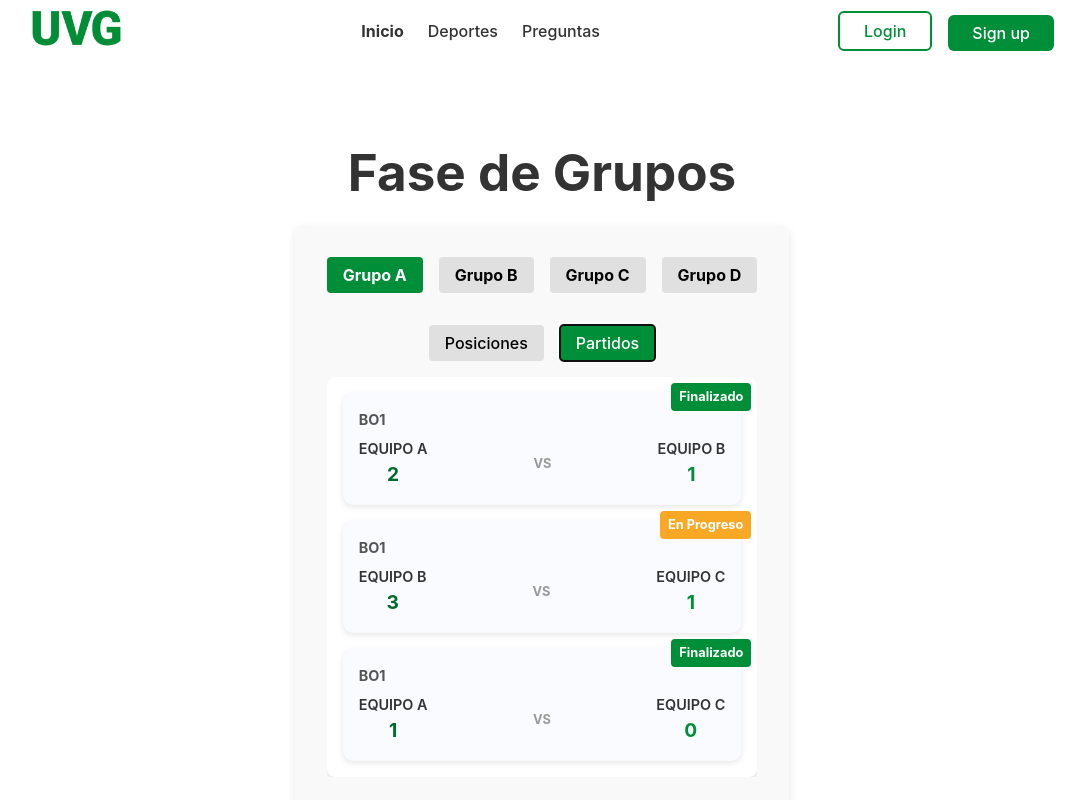
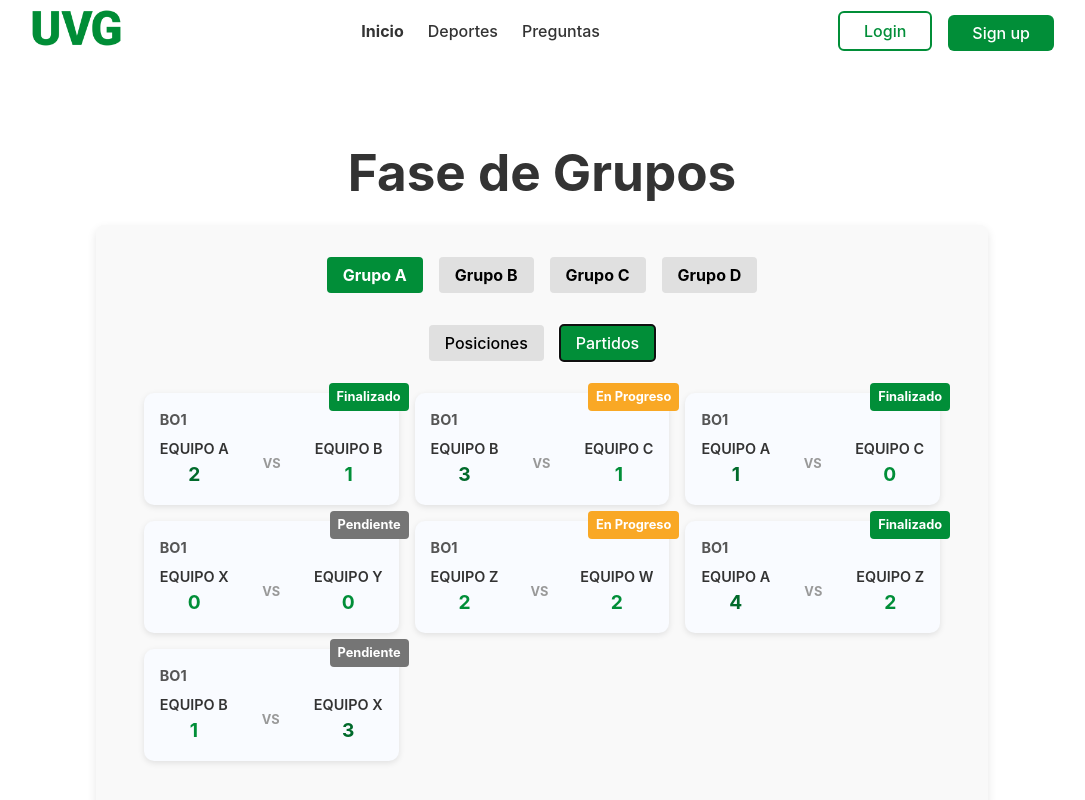
Before and after one commit to Andyfer004/Proyecto_UVG_Deportes, a React (Vite) app: page /futbol in a window 1280 px wide. Both pictures are taken after a click on the button "Partidos". Shown: the top 800 px of the page, without its empty margins (98-1183 px from the left). Built offline with nearby package versions, Linux system fonts and the light colour scheme.

Commit message:
Match terminados, brackets inciados

```diff
--- a/package.json
+++ b/package.json
@@ -11,6 +11,7 @@
     "preview": "vite preview"
   },
   "dependencies": {
+    "@g-loot/react-tournament-brackets": "^1.0.31-rc",
     "lucide-react": "^0.469.0",
     "react": "^18.3.1",
     "react-dom": "^18.3.1",
--- /dev/null
+++ b/src/components/Brackets.css
@@ -0,0 +1,75 @@
+.bracket-container {
+    display: flex;
+    gap: 2rem;
+    justify-content: center;
+    padding: 2rem;
+  }
+
+  .round {
+    display: flex;
+    flex-direction: column;
+    gap: 1.5rem;
+    position: relative;
+  }
+
+  .match {
+    background-color: #f9f9f9;
+    border: 1px solid #ddd;
+    border-radius: 8px;
+    padding: 1rem;
+    text-align: center;
+    width: 200px;
+    position: relative;
+  }
+
+  .team {
+    display: flex;
+    justify-content: space-between;
+    align-items: center;
+    padding: 0.5rem 0;
+  }
+
+  .team.winner {
+    font-weight: bold;
+    color: #018e38; /* Destacar al ganador */
+  }
+
+  .score {
+    background-color: #e0e0e0;
+    padding: 0.2rem 0.5rem;
+    border-radius: 4px;
+    font-size: 0.9rem;
+  }
+
+  .match::before,
+  .match::after {
+    content: "";
+    position: absolute;
+    width: 20px;
+    height: 1px;
+    background-color: #ddd;
+  }
+
+  .match::before {
+    left: -20px;
+    top: 50%;
+    transform: translateY(-50%);
+  }
+
+  .match::after {
+    right: -20px;
+    top: 50%;
+    transform: translateY(-50%);
+  }
+
+  /* Línea vertical que conecta los partidos */
+  .round .match:not(:last-child)::after {
+    content: "";
+    position: absolute;
+    width: 1px;
+    height: calc(100% + 1.5rem);
+    background-color: #ddd;
+    top: 50%;
+    left: calc(100% + 20px);
+    transform: translateY(-50%);
+  }
--- /dev/null
+++ b/src/components/Brackets.tsx
@@ -0,0 +1,79 @@
+import React from "react";
+import { Bracket, RoundProps } from "@g-loot/react-tournament-brackets";
+
+function TournamentBracket() {
+  // Datos del bracket
+  const rounds: RoundProps[] = [
+    {
+      title: "Quarter Finals",
+      seeds: [
+        {
+          id: 1,
+          teams: [
+            { id: 1, name: "Equipo A" },
+            { id: 2, name: "Equipo B" },
+          ],
+          scores: [
+            { score: 3, teamId: 1 },
+            { score: 1, teamId: 2 },
+          ],
+          date: new Date().toString(),
+        },
+        {
+          id: 2,
+          teams: [
+            { id: 3, name: "Equipo C" },
+            { id: 4, name: "Equipo D" },
+          ],
+          scores: [
+            { score: 2, teamId: 3 },
+            { score: 4, teamId: 4 },
+          ],
+          date: new Date().toString(),
+        },
+      ],
+    },
+    {
+      title: "Semi Finals",
+      seeds: [
+        {
+          id: 3,
+          teams: [
+            { id: 1, name: "Equipo A" },
+            { id: 4, name: "Equipo D" },
+          ],
+          scores: [
+            { score: 3, teamId: 1 },
+            { score: 2, teamId: 4 },
+          ],
+          date: new Date().toString(),
+        },
+      ],
+    },
+    {
+      title: "Final",
+      seeds: [
+        {
+          id: 4,
+          teams: [
+            { id: 1, name: "Equipo A" },
+            { id: null, name: "Por decidir" },
+          ],
+          scores: [
+            { score: 0, teamId: 1 },
+            { score: 0, teamId: null },
+          ],
+          date: new Date().toString(),
+        },
+      ],
+    },
+  ];
+
+  return (
+    <div style={{ padding: "20px" }}>
+      <Bracket rounds={rounds} />
+    </div>
+  );
+}
+
+export default TournamentBracket;
--- a/src/components/GroupTable.css
+++ b/src/components/GroupTable.css
@@ -221,3 +221,15 @@ button {
 button:hover {
   background-color: #016a2b; /* Verde más oscuro */
 }
+
+.matches-container {
+  display: flex;
+  overflow-x: auto; /* Scroll horizontal */
+  padding: 1rem;
+}
+
+.matches-grid {
+  display: grid;
+  grid-template-columns: repeat(3, 1fr); /* 3 columnas */
+  gap: 1rem;
+}
--- a/src/components/GroupTable.tsx
+++ b/src/components/GroupTable.tsx
@@ -38,17 +38,16 @@ function GroupStage() {
       { team1: "Equipo A", team2: "Equipo B", score1: 2, score2: 1, status: "Finalizado", location: "Estadio 1" },
       { team1: "Equipo B", team2: "Equipo C", score1: 3, score2: 1, status: "En progreso", location: "Estadio 2" },
       { team1: "Equipo A", team2: "Equipo C", score1: 1, score2: 0, status: "Finalizado", location: "Estadio 3" },
+      { team1: "Equipo X", team2: "Equipo Y", score1: 0, score2: 0, status: "Pendiente", location: "Estadio 4" },
+      { team1: "Equipo Z", team2: "Equipo W", score1: 2, score2: 2, status: "En progreso", location: "Estadio 5" },
+      { team1: "Equipo A", team2: "Equipo Z", score1: 4, score2: 2, status: "Finalizado", location: "Estadio 6" },
+      { team1: "Equipo B", team2: "Equipo X", score1: 1, score2: 3, status: "Pendiente", location: "Estadio 7" },
     ],
     B: [
-      { team1: "Equipo X", team2: "Equipo Y", score1: 3, score2: 2, status: "Finalizado", location: "Estadio 4" },
-      { team1: "Equipo Y", team2: "Equipo Z", score1: 2, score2: 2, status: "En progreso", location: "Estadio 5" },
-      { team1: "Equipo X", team2: "Equipo Z", score1: 4, score2: 0, status: "Finalizado", location: "Estadio 6" },
+      { team1: "Equipo X", team2: "Equipo Y", score1: 3, score2: 2, status: "Finalizado", location: "Estadio 8" },
+      { team1: "Equipo Y", team2: "Equipo Z", score1: 2, score2: 2, status: "En progreso", location: "Estadio 9" },
     ],
-    C: [
-      { team1: "Equipo X", team2: "Equipo Y", score1: 3, score2: 2, status: "Pendiente", location: "Estadio 4" },
-      { team1: "Equipo Y", team2: "Equipo Z", score1: 2, score2: 2, status: "En progreso", location: "Estadio 5" },
-      { team1: "Equipo X", team2: "Equipo Z", score1: 4, score2: 0, status: "Finalizado", location: "Estadio 6" },
-    ],
+    C: [],
     D: [],
   };
 
@@ -83,7 +82,8 @@ function GroupStage() {
   );
 
   const renderMatches = () => (
-    <div className="match-list">
+    <div className="matches-container">
+      <div className="matches-grid">
         {groupMatches[activeGroup]?.map((match, index) => (
           <MatchCard
             key={index}
@@ -92,9 +92,10 @@ function GroupStage() {
             score1={match.score1}
             score2={match.score2}
             status={match.status}
-          onClick={() => setSelectedMatch(match)}
+            onClick={() => setSelectedMatch(match)} // Abre el modal
           />
         ))}
+      </div>
     </div>
   );
 
--- a/src/views/Futbol.tsx
+++ b/src/views/Futbol.tsx
@@ -2,8 +2,24 @@ import "./Futbol.css";
 import Header from "../components/Header";
 import Footer from "../components/Footer";
 import GroupTable from "../components/GroupTable";
+import Bracket from "../components/Brackets";
 
 function Futbol() {
+    const tournamentData = {
+        rounds: [
+          {
+            matches: [
+              { team1: "Equipo A", team2: "Equipo B", score1: 3, score2: 1, winner: "Equipo A" },
+              { team1: "Equipo C", team2: "Equipo D", score1: 2, score2: 2, winner: null },
+            ],
+          },
+          {
+            matches: [
+              { team1: "Equipo A", team2: "Equipo C", score1: 0, score2: 0, winner: null },
+            ],
+          },
+        ],
+      };
 
     return(
         <div className="futbol-page">
@@ -11,6 +27,9 @@ function Futbol() {
             <main className="main-content">
                 <h1>Fase de Grupos</h1>
                 <GroupTable />
+
+                <h1>Fase final</h1>
+                <Bracket bracketData={tournamentData}/>
             </main>
             <Footer/>
         </div>
```
Also changed, not shown: 1 other file (tests, documents, lock files or other folders). Lines whose indentation alone changed are shown as unchanged.
